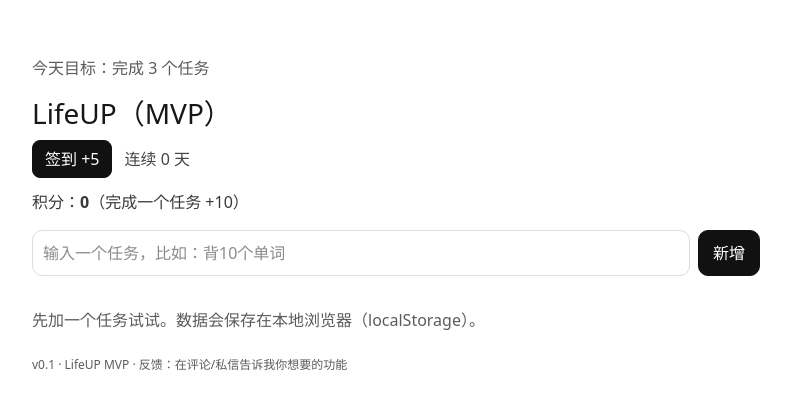
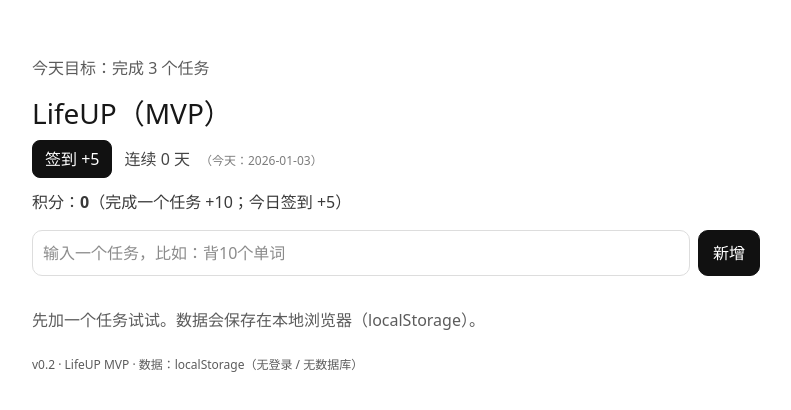
Before and after one commit to sun459876829/lifeup, a Next.js app: page / in a window 1280 px wide. Shown: the top 410 px of the page, without its empty margins (244-1035 px from the left). Built offline with nearby package versions, Linux system fonts and the light colour scheme.

Commit message:
v0.2 checkin streak + points

```diff
--- a/src/app/page.js
+++ b/src/app/page.js
@@ -1,85 +1,127 @@
-
 "use client";
-
 
 import { useEffect, useMemo, useState } from "react";
 
-const STORAGE_KEY = "lifeup_tasks_v1";
+const TASKS_KEY = "lifeup.tasks.v1";
+const CHECKIN_KEY = "lifeup.checkin.v1";
+
+function getLocalDateKey(d = new Date()) {
+  const y = d.getFullYear();
+  const m = String(d.getMonth() + 1).padStart(2, "0");
+  const day = String(d.getDate()).padStart(2, "0");
+  return `${y}-${m}-${day}`;
+}
+
+function localMidnightFromKey(dateKey) {
+  const [y, m, d] = dateKey.split("-").map((x) => Number(x));
+  return new Date(y, (m || 1) - 1, d || 1, 0, 0, 0, 0);
+}
+
+function diffDays(dateKey1, dateKey2) {
+  const t1 = localMidnightFromKey(dateKey1).getTime();
+  const t2 = localMidnightFromKey(dateKey2).getTime();
+  const msPerDay = 24 * 60 * 60 * 1000;
+  return Math.round((t2 - t1) / msPerDay);
+}
+
+function safeLoad(key, fallback) {
+  try {
+    const raw = localStorage.getItem(key);
+    if (!raw) return fallback;
+    return JSON.parse(raw);
+  } catch {
+    return fallback;
+  }
+}
+
+function safeSave(key, value) {
+  try {
+    localStorage.setItem(key, JSON.stringify(value));
+  } catch {
+    // ignore
+  }
+}
 
 export default function Page() {
-  const CHECKIN_KEY = "lifeup_checkin_v1";
-const TODAY = new Date().toDateString();
+  const todayKey = useMemo(() => getLocalDateKey(), []);
+  const [hydrated, setHydrated] = useState(false);
 
   const [tasks, setTasks] = useState([]);
-  const [checkin, setCheckin] = useState({ lastDate: "", streak: 0 });
+  const [title, setTitle] = useState("");
 
-  const [title, setTitle] = useState("");
+  const [checkin, setCheckin] = useState({
+    lastDateKey: null,
+    streak: 0,
+  });
 
   // 读取本地数据
   useEffect(() => {
-    try {
-      const raw = localStorage.getItem(STORAGE_KEY);
-      if (raw) setTasks(JSON.parse(raw));
-    } catch {
-      // ignore
-    }
+    const loadedTasks = safeLoad(TASKS_KEY, []);
+    const normalizedTasks = Array.isArray(loadedTasks)
+      ? loadedTasks
+          .filter((x) => x && typeof x.title === "string")
+          .map((x) => ({
+            id: typeof x.id === "string" ? x.id : crypto.randomUUID(),
+            title: x.title,
+            done: Boolean(x.done),
+          }))
+      : [];
+    setTasks(normalizedTasks);
+
+    const loadedCheckin = safeLoad(CHECKIN_KEY, {});
+    setCheckin({
+      lastDateKey: typeof loadedCheckin.lastDateKey === "string" ? loadedCheckin.lastDateKey : null,
+      streak: Number.isFinite(loadedCheckin.streak) ? Math.max(0, Number(loadedCheckin.streak)) : 0,
+    });
+
+    setHydrated(true);
   }, []);
-  useEffect(() => {
-    try {
-      const raw = localStorage.getItem(CHECKIN_KEY);
-      if (raw) setCheckin(JSON.parse(raw));
-    } catch {}
-  }, []);
-  useEffect(() => {
-    try {
-      localStorage.setItem(CHECKIN_KEY, JSON.stringify(checkin));
-    } catch {}
-  }, [checkin]);
 
   // 写入本地数据
   useEffect(() => {
-    try {
-      localStorage.setItem(STORAGE_KEY, JSON.stringify(tasks));
-    } catch {
-      // ignore
+    if (!hydrated) return;
+    safeSave(TASKS_KEY, tasks);
+  }, [tasks, hydrated]);
+
+  useEffect(() => {
+    if (!hydrated) return;
+    safeSave(CHECKIN_KEY, checkin);
+  }, [checkin, hydrated]);
+
+  const checkedInToday = hydrated && checkin.lastDateKey === todayKey;
+
+  function doCheckin() {
+    if (!hydrated) return;
+    if (checkin.lastDateKey === todayKey) return;
+
+    let nextStreak = 1;
+
+    if (checkin.lastDateKey) {
+      const delta = diffDays(checkin.lastDateKey, todayKey);
+      nextStreak = delta === 1 ? checkin.streak + 1 : 1;
     }
-  }, [tasks]);
-  function doCheckin() {
-    if (checkin.lastDate === TODAY) return;
-
-    const yesterday = new Date(Date.now() - 86400000).toDateString();
-    const isStreak = checkin.lastDate === yesterday;
 
     setCheckin({
-      lastDate: TODAY,
-      streak: isStreak ? checkin.streak + 1 : 1,
+      lastDateKey: todayKey,
+      streak: nextStreak,
     });
-
-    // 签到加 5 分
-    setTasks((prev) => [...prev]);
   }
 
   const points = useMemo(() => {
     const taskPoints = tasks.filter((t) => t.done).length * 10;
-    const checkinPoints = checkin.streak > 0 ? 5 : 0;
+    const checkinPoints = checkedInToday ? 5 : 0;
     return taskPoints + checkinPoints;
-  }, [tasks, checkin]);
-
+  }, [tasks, checkedInToday]);
 
   function addTask() {
     const t = title.trim();
     if (!t) return;
-    setTasks((prev) => [
-      { id: crypto.randomUUID(), title: t, done: false },
-      ...prev,
-    ]);
+    setTasks((prev) => [{ id: crypto.randomUUID(), title: t, done: false }, ...prev]);
     setTitle("");
   }
 
   function toggleTask(id) {
-    setTasks((prev) =>
-      prev.map((t) => (t.id === id ? { ...t, done: !t.done } : t))
-    );
+    setTasks((prev) => prev.map((t) => (t.id === id ? { ...t, done: !t.done } : t)));
   }
 
   function removeTask(id) {
@@ -87,32 +129,35 @@
   }
 
   return (
+    <main style={{ maxWidth: 760, margin: "40px auto", padding: 16, fontFamily: "system-ui" }}>
+      <div style={{ opacity: 0.7, marginBottom: 12 }}>今天目标：完成 3 个任务</div>
 
-    <main style={{ maxWidth: 760, margin: "40px auto", padding: 16, fontFamily: "system-ui" }}>
-      <div style={{ opacity: 0.7, marginBottom: 12 }}>
-  今天目标：完成 3 个任务
-</div>
       <h1 style={{ fontSize: 28, marginBottom: 6 }}>LifeUP（MVP）</h1>
+
       <div style={{ display: "flex", gap: 12, alignItems: "center", marginBottom: 12 }}>
         <button
           onClick={doCheckin}
-    disabled={checkin.lastDate === TODAY}
+          disabled={!hydrated || checkedInToday}
           style={{
             padding: "6px 12px",
             borderRadius: 8,
             border: "1px solid #111",
-      background: checkin.lastDate === TODAY ? "#eee" : "#111",
-      color: checkin.lastDate === TODAY ? "#666" : "#fff",
-      cursor: "pointer",
+            background: checkedInToday ? "#eee" : "#111",
+            color: checkedInToday ? "#666" : "#fff",
+            cursor: checkedInToday ? "not-allowed" : "pointer",
           }}
         >
-    {checkin.lastDate === TODAY ? "今日已签到" : "签到 +5"}
+          {checkedInToday ? "今日已签到" : "签到 +5"}
         </button>
-  <div style={{ opacity: 0.8 }}>连续 {checkin.streak} 天</div>
+
+        <div style={{ opacity: 0.8 }}>
+          连续 {hydrated ? checkin.streak : "—"} 天
+          <span style={{ marginLeft: 10, opacity: 0.7, fontSize: 12 }}>（今天：{todayKey}）</span>
+        </div>
       </div>
 
       <div style={{ marginBottom: 16, opacity: 0.85 }}>
-        积分：<b>{points}</b>（完成一个任务 +10）
+        积分：<b>{points}</b>（完成一个任务 +10；今日签到 +5）
       </div>
 
       <div style={{ display: "flex", gap: 8, marginBottom: 16 }}>
@@ -184,11 +229,10 @@
           先加一个任务试试。数据会保存在本地浏览器（localStorage）。
         </div>
       )}
+
       <div style={{ marginTop: 24, fontSize: 12, opacity: 0.7 }}>
-      v0.1 · LifeUP MVP · 反馈：在评论/私信告诉我你想要的功能
+        v0.2 · LifeUP MVP · 数据：localStorage（无登录 / 无数据库）
       </div>
-
-
     </main>
   );
 }
```
Lines whose indentation alone changed are shown as unchanged.
